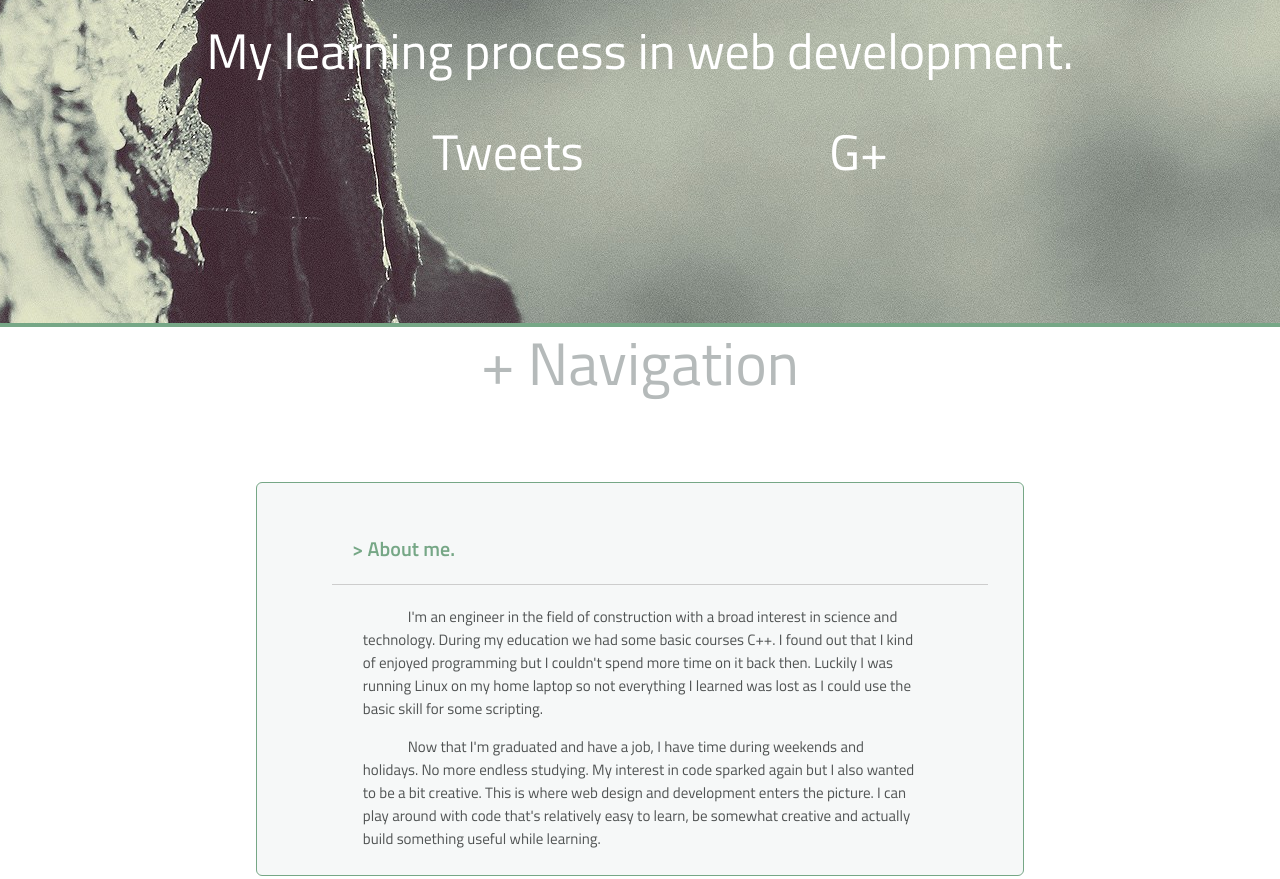
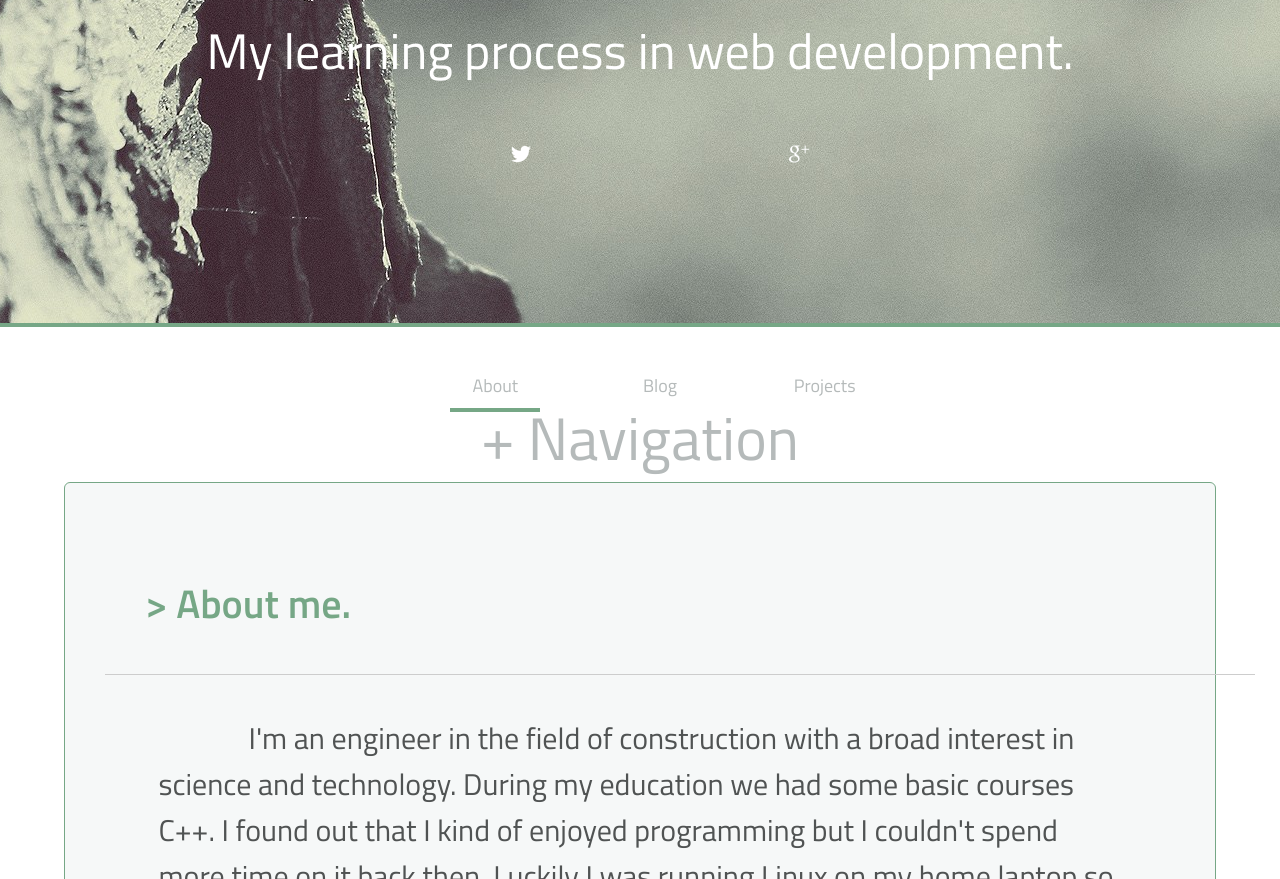
Before and after one commit to Jorick/Jorick.github.io, a plain HTML site: page index.html in a window 1280 px wide. Shown: the part 442-1321 px from the top of the page. Drawn offline with nearby package versions, Linux system fonts and the light colour scheme; a web font is replaced by a local one.

Commit message:
20140426:1

```diff
--- a/index.html
+++ b/index.html
@@ -17,8 +17,8 @@
                 <h1>Jorick's Github </h1>
                 <p>My learning process in web development.</p>
                 <ul>
-                    <li><a href="https://twitter.com/jorick_r">Tweets</a></li>
-                    <li><a href="https://plus.google.com/+JorickRoels/posts">G+</a></li>
+                    <li><a href="https://twitter.com/jorick_r" target="_blank"><img src="images/Twitter.png"/></a></li>
+                    <li><a href="https://plus.google.com/+JorickRoels/posts" target="_blank"><img src="images/Google+.png"/></a></li>
                 </ul>
         </header>
         <nav class="navigation" role="navigation">
--- a/styles.css
+++ b/styles.css
@@ -205,8 +205,13 @@ article .article-footer {
         padding: 0;
         font-size: 5em;
     }
+    nav {
+        position: relative;
+        top: 0;
+
+    }
     #nav {
-        display: none;
+        display: block;
     }
     #navbutton {
         position: relative;
@@ -222,4 +227,14 @@ article .article-footer {
     .open p:before {
         content: "- ";
     }
+    article {
+        margin: 4em 5%;
+        padding:1em 4em;
+    }
+    article h1 {
+        font-size: 4em;
+    }
+    article p {
+        font-size: 3em;
+    }
 }
```
Also changed, not shown: images/Google+.png (added), images/Twitter.png (added).
